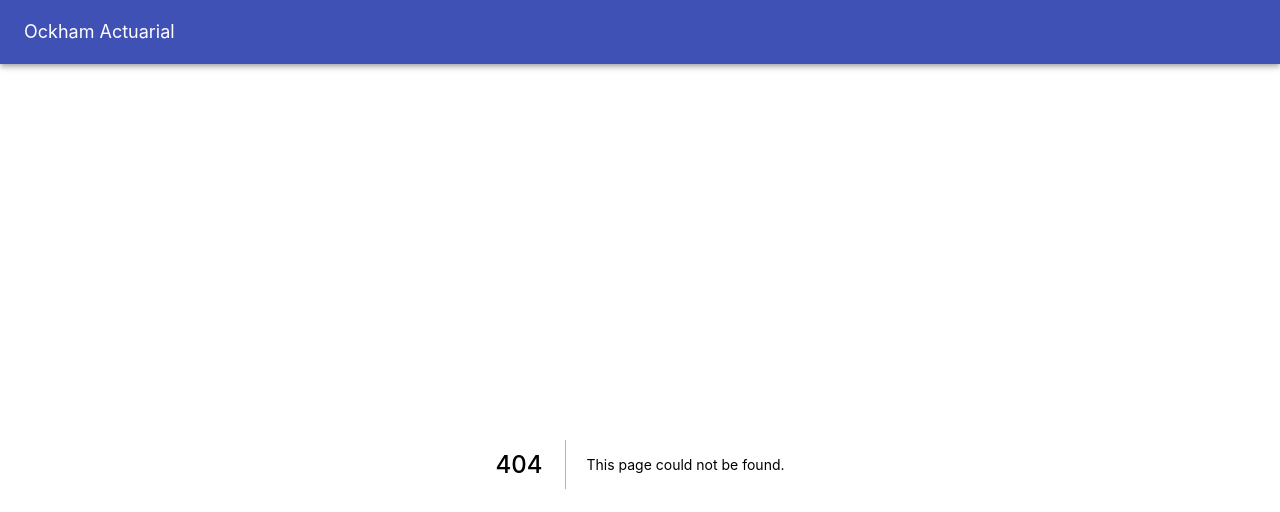
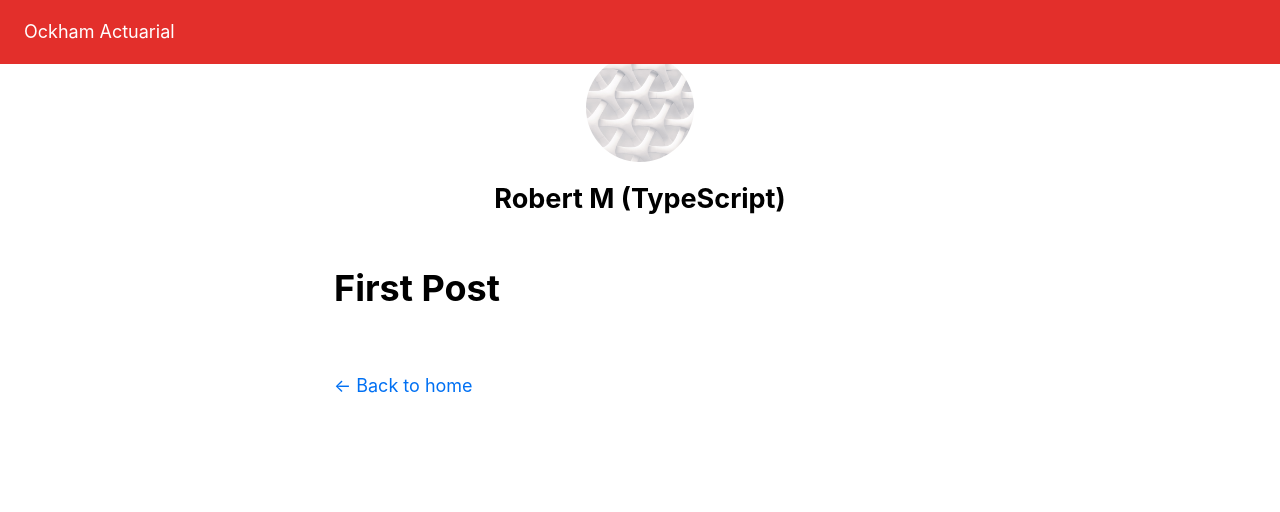
Before and after one commit to megens/nextjs-blog2, a Next.js app: page /hello2 in a window 1280 px wide. Before the commit this address had no page. Shown: the top 512 px of the page. Built offline with nearby package versions, Linux system fonts and the light colour scheme.

Commit message:
some material ui theming intro

```diff
--- a/components/layout.tsx
+++ b/components/layout.tsx
@@ -2,8 +2,12 @@ import Head from "next/head";
 import styles from "./layout.module.css";
 import utilStyles from "../styles/utils.module.css";
 import Link from "next/link";
+import TopBanner from "./ui/TopBanner";
+import theme from "./ui/Theme";
+import { ThemeProvider } from "@material-ui/styles";
 
 const name = "Robert M (TypeScript)";
+
 export const siteTitle = "Next.js Sample Website";
 
 export default function Layout({
@@ -14,13 +18,11 @@ export default function Layout({
   home?: boolean;
 }) {
   return (
+    <ThemeProvider theme={theme}>
       <div className={styles.container}>
         <Head>
           <link rel="icon" href="/favicon.ico" />
-        <meta
-          name="description"
-          content="ockham actuarial ltd"
-        />
+          <meta name="description" content="ockham actuarial ltd" />
           <meta
             property="og:image"
             content={`https://og-image.now.sh/${encodeURI(
@@ -30,6 +32,9 @@ export default function Layout({
           <meta name="og:title" content={siteTitle} />
           <meta name="twitter:card" content="summary_large_image" />
         </Head>
+
+        <TopBanner />
+
         <header className={styles.header}>
           {home ? (
             <>
@@ -68,5 +73,6 @@ export default function Layout({
           </div>
         )}
       </div>
+    </ThemeProvider>
   );
 }
--- /dev/null
+++ b/components/ui/Theme.ts
@@ -0,0 +1,14 @@
+import { createMuiTheme } from "@material-ui/core/styles";
+
+//const ockhamBlue = "#0B72B9";
+//const ockhamBlue = "#4169E1";
+//const ockhamRed = "#ff4040";
+
+const ockhamBlue: string = "#4F81BD";
+const ockhamRed: string = "#E32F2B";
+const ockhamGrey: string = "#868686";
+const ockhamGreen: string = "#4caf50";
+
+const theme = createMuiTheme({ palette: { primary: { main: ockhamRed } } });
+
+export default theme;
--- /dev/null
+++ b/components/ui/TopBanner.tsx
@@ -0,0 +1,46 @@
+import React, { useState, useEffect } from "react";
+import AppBar from "@material-ui/core/AppBar";
+import Toolbar from "@material-ui/core/Toolbar";
+
+import useScrollTrigger from "@material-ui/core/useScrollTrigger";
+import { makeStyles } from "@material-ui/styles";
+import Typography from "@material-ui/core/Typography";
+import Tabs from "@material-ui/core/Tabs";
+import Tab from "@material-ui/core/Tab";
+import Button from "@material-ui/core/Button";
+import Menu from "@material-ui/core/Menu";
+import MenuItem from "@material-ui/core/MenuItem";
+import useMediaQuery from "@material-ui/core/useMediaQuery";
+import { useTheme } from "@material-ui/core/styles";
+import SwipeableDrawer from "@material-ui/core/SwipeableDrawer";
+import IconButton from "@material-ui/core/IconButton";
+import MenuIcon from "@material-ui/icons/Menu";
+import List from "@material-ui/core/List";
+import ListItem from "@material-ui/core/ListItem";
+import ListItemText from "@material-ui/core/ListItemText";
+
+// unstaged change
+
+function ElevationScroll(props: any) {
+  const { children } = props;
+  const trigger = useScrollTrigger({
+    disableHysteresis: true,
+    threshold: 0,
+  });
+
+  return React.cloneElement(children, {
+    elevation: trigger ? 4 : 0,
+  });
+}
+
+export default function Header(props: any) {
+  return (
+    <React.Fragment>
+      <ElevationScroll>
+        <AppBar position="fixed">
+          <Toolbar>Ockham Actuarial</Toolbar>
+        </AppBar>
+      </ElevationScroll>
+    </React.Fragment>
+  );
+}
--- a/components/ui/header.tsx
+++ /dev/null
@@ -1,15 +0,0 @@
-import React from 'react'
-import AppBar from '@material-ui/core/AppBar'
-import Toolbar from '@material-ui/core/Toolbar'
-
-// unstaged change
-
-export default function Header(props){
-    return (
-        <AppBar position="static">
-            <Toolbar>
-                Ockham Actuarial
-            </Toolbar>
-        </AppBar>
-    )
-}
--- a/pages/_app.tsx
+++ b/pages/_app.tsx
@@ -1,14 +1,12 @@
 import "../styles/global.css";
 import { AppProps } from "next/app";
-import Header from '../components/ui/header'
-import React from 'react'
+import React from "react";
 
 export default function App({ Component, pageProps }: AppProps) {
   //return <Component {...pageProps} />;
   return (
-  <React.Fragment>
-    <Header/>
-    <Component {...pageProps} />
-  </React.Fragment>)
-
+    <React.Fragment>
+      <Component {...pageProps} />
+    </React.Fragment>
+  );
 }
--- a/pages/api/hello.ts
+++ b/pages/api/hello.ts
@@ -1,5 +1,5 @@
 import { NextApiRequest, NextApiResponse } from "next";
-
+import Layout, { siteTitle } from "../../components/layout";
 
 export default (_: NextApiRequest, res: NextApiResponse) => {
   res.status(200).json({ text: "Hello" });
--- /dev/null
+++ b/pages/hello2.tsx
@@ -0,0 +1,9 @@
+import Layout from "../components/layout";
+
+export default function Hello2() {
+  return (
+    <Layout>
+      <h1>First Post</h1>
+    </Layout>
+  );
+}
--- a/tsconfig.json
+++ b/tsconfig.json
@@ -1,16 +1,19 @@
 {
   "compilerOptions": {
     "target": "es5",
-    "lib": ["dom", "dom.iterable", "esnext"],
+    "lib": ["dom", "dom.iterable", "esnext", "es6"],
     "allowJs": true,
     "skipLibCheck": true,
     "strict": false,
     "forceConsistentCasingInFileNames": true,
     "noEmit": true,
+    "noImplicitAny": true,
+    "noImplicitThis": true,
     "esModuleInterop": true,
     "module": "esnext",
     "moduleResolution": "node",
     "resolveJsonModule": true,
+    "strictNullChecks": true,
     "isolatedModules": true,
     "jsx": "preserve"
   },
```
Lines whose indentation alone changed are shown as unchanged.
